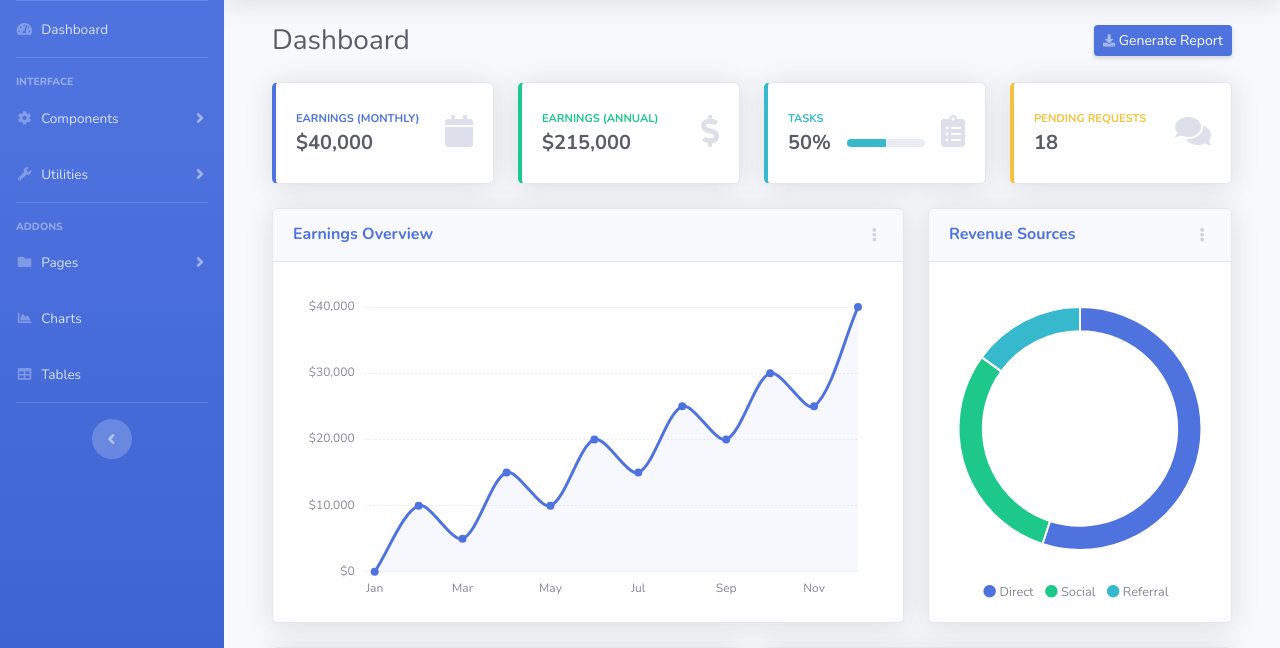
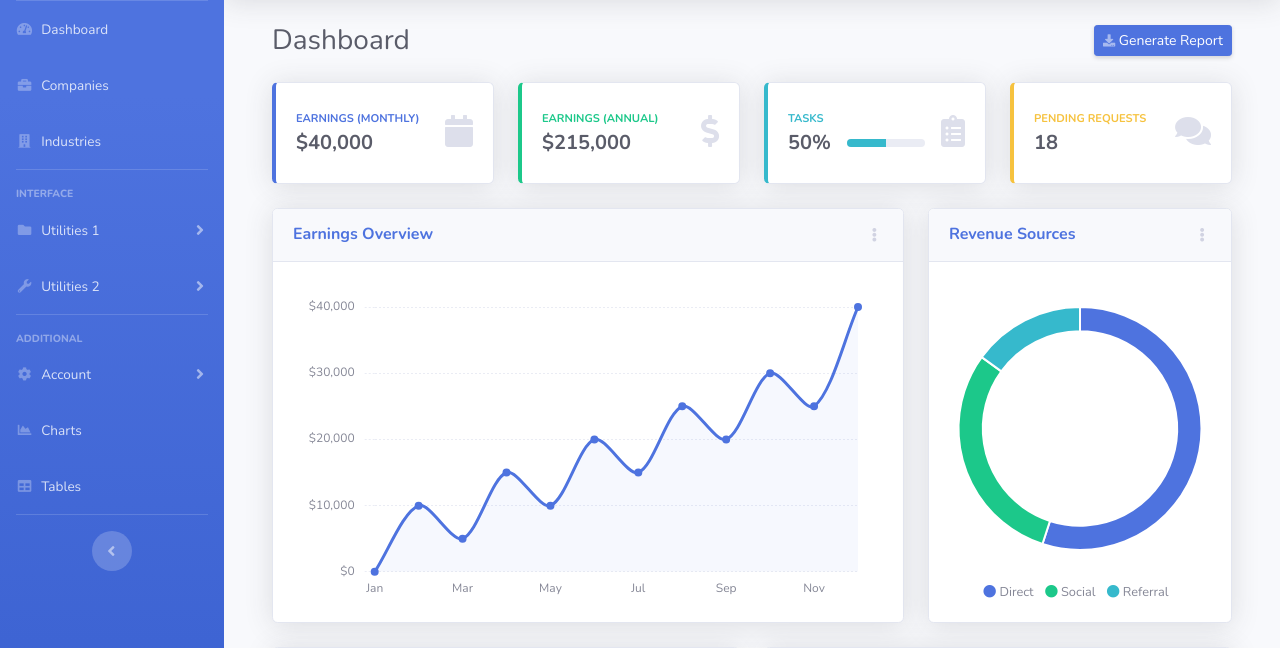
Before and after one commit to svemyh/procure, a Django app: page / in a window 1280 px wide. Shown: the part 70-718 px from the top of the page. Run offline with Django 4.2, Linux system fonts and the light colour scheme; some libraries are stand-ins or nearby versions.

Commit message:
base: better template navbar
More intuitive, less dumb names.
Added companies and industry icon
under dashboarbase:

Signed-off-by: svemyh <s-myhre@outlook.com>

```diff
--- a/procureinsight/templates/base.html
+++ b/procureinsight/templates/base.html
@@ -51,11 +51,23 @@
             <!-- Divider -->
             <hr class="sidebar-divider my-0">
 
-            <!-- Nav Item - Dashboard -->
+            <!-- Nav Items -->
             <li class="nav-item">
                 <a class="nav-link" href="{% url 'index' %}">
                     <i class="fas fa-fw fa-tachometer-alt"></i>
                     <span>Dashboard</span></a>
+            </li>
+
+            <li class="nav-item">
+                <a class="nav-link" href="{% url 'error404' %}">
+                    <i class="fas fa-fw fa-briefcase"></i>
+                    <span>Companies</span></a>
+            </li>
+
+            <li class="nav-item">
+                <a class="nav-link" href="{% url 'error404' %}">
+                    <i class="fas fa-fw fa-building"></i>
+                    <span>Industries</span></a>
             </li>
 
             <!-- Divider -->
@@ -70,8 +82,8 @@
             <li class="nav-item">
                 <a class="nav-link collapsed" href="#" data-toggle="collapse" data-target="#collapseTwo"
                     aria-expanded="true" aria-controls="collapseTwo">
-                    <i class="fas fa-fw fa-cog"></i>
-                    <span>Components</span>
+                    <i class="fas fa-fw fa-folder"></i>
+                    <span>Utilities 1</span>
                 </a>
                 <div id="collapseTwo" class="collapse" aria-labelledby="headingTwo" data-parent="#accordionSidebar">
                     <div class="bg-white py-2 collapse-inner rounded">
@@ -86,7 +98,7 @@
                 <a class="nav-link collapsed" href="#" data-toggle="collapse" data-target="#collapseUtilities"
                     aria-expanded="true" aria-controls="collapseUtilities">
                     <i class="fas fa-fw fa-wrench"></i>
-                    <span>Utilities</span>
+                    <span>Utilities 2</span>
                 </a>
                 <div id="collapseUtilities" class="collapse" aria-labelledby="headingUtilities"
                     data-parent="#accordionSidebar">
@@ -104,15 +116,15 @@
 
             <!-- Heading -->
             <div class="sidebar-heading">
-                Addons
+                Additional
             </div>
 
             <!-- Nav Item - Pages Collapse Menu -->
             <li class="nav-item">
                 <a class="nav-link collapsed" href="#" data-toggle="collapse" data-target="#collapsePages"
                     aria-expanded="true" aria-controls="collapsePages">
-                    <i class="fas fa-fw fa-folder"></i>
-                    <span>Pages</span>
+                    <i class="fas fa-fw fa-cog"></i>
+                    <span>Account</span>
                 </a>
                 <div id="collapsePages" class="collapse" aria-labelledby="headingPages" data-parent="#accordionSidebar">
                     <div class="bg-white py-2 collapse-inner rounded">
@@ -346,7 +358,7 @@
                                 aria-labelledby="userDropdown">
                                 <a class="dropdown-item" href="#">
                                     <i class="fas fa-user fa-sm fa-fw mr-2 text-gray-400"></i>
-                                    Profile
+                                    Manage account
                                 </a>
                                 <a class="dropdown-item" href="#">
                                     <i class="fas fa-cogs fa-sm fa-fw mr-2 text-gray-400"></i>
```
